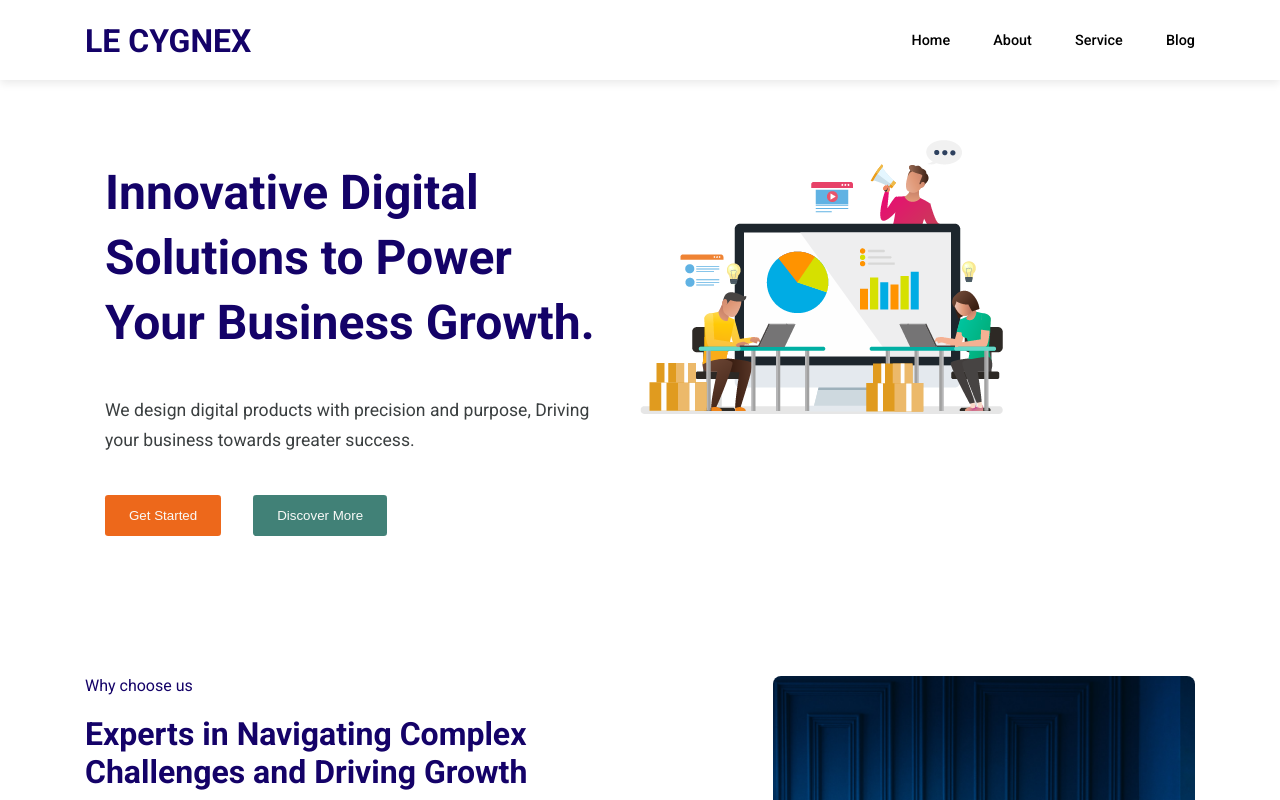
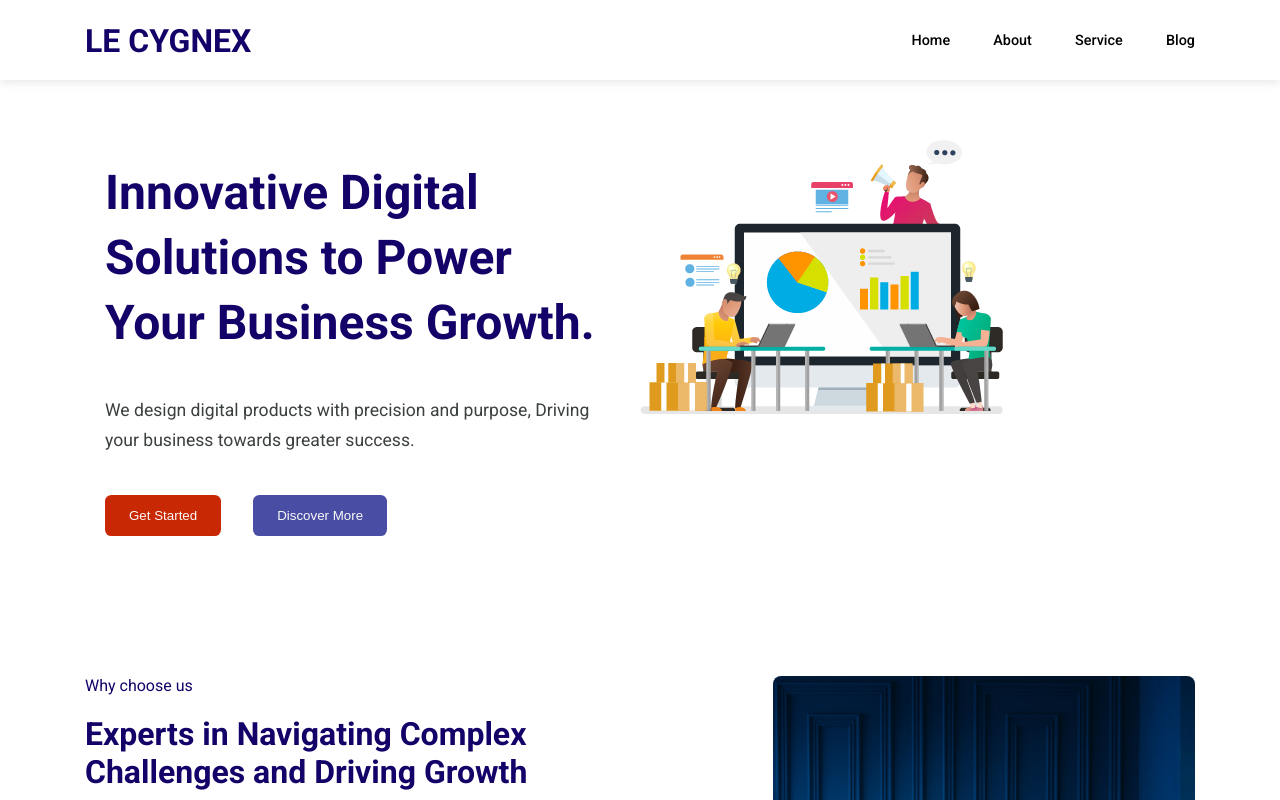
Before and after one commit to Nihalpm123/lecygnex, a React (Vite) app: page / in a window 1280 px wide. Shown: the top 800 px of the page. Built offline with nearby package versions, Linux system fonts and the light colour scheme.

Commit message:
button color changed

```diff
--- a/src/App.css
+++ b/src/App.css
@@ -5,8 +5,8 @@
 :root {
   --primary-color: rgb(20, 2, 104);
   --heading-color: rgb(20, 2, 104);
-  --btn-primary-bg: #04594cc1;
-  --btn-secondary-bg: #ed681b;
+  --btn-primary-bg: #111587c1;
+  --btn-secondary-bg: #c92804;
   --team-card-bg: #1b2352;
   --link-color: #f9faf8;
   --link-active: rgb(239, 235, 255);
--- a/src/styles/hero.css
+++ b/src/styles/hero.css
@@ -37,7 +37,7 @@
     border: none;
     outline: none;
     color: #fff;
-    border-radius: 0.2rem;
+    border-radius: 0.4rem;
     cursor: pointer;
 }
 
```
